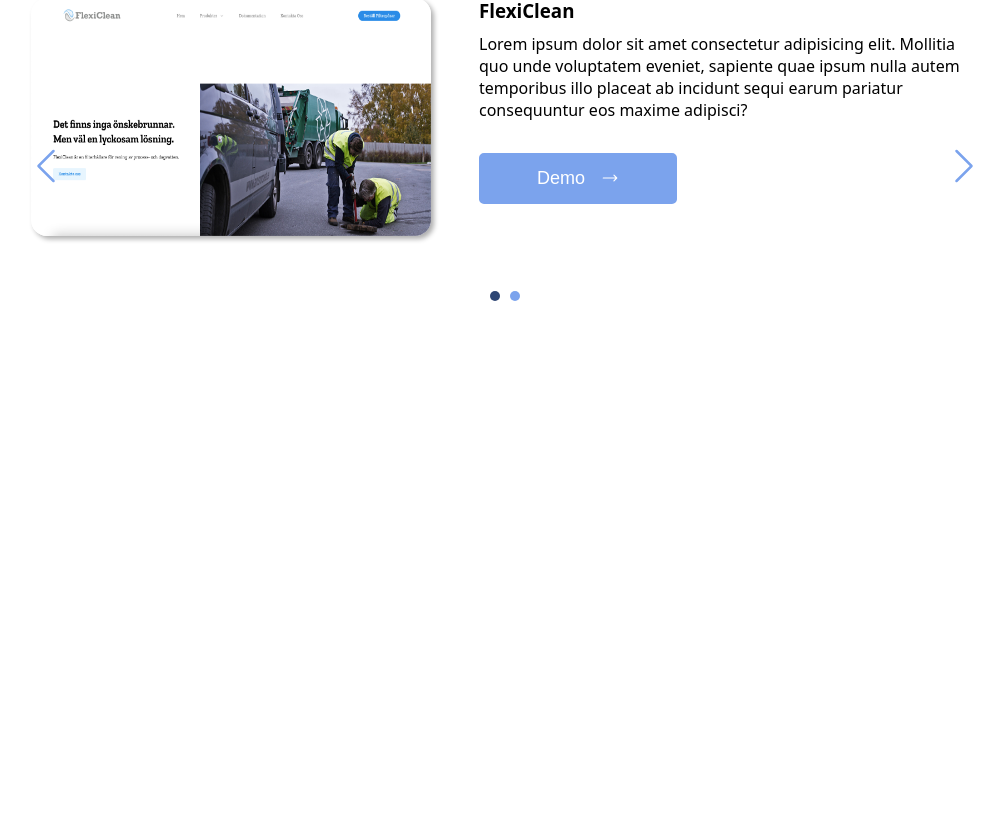
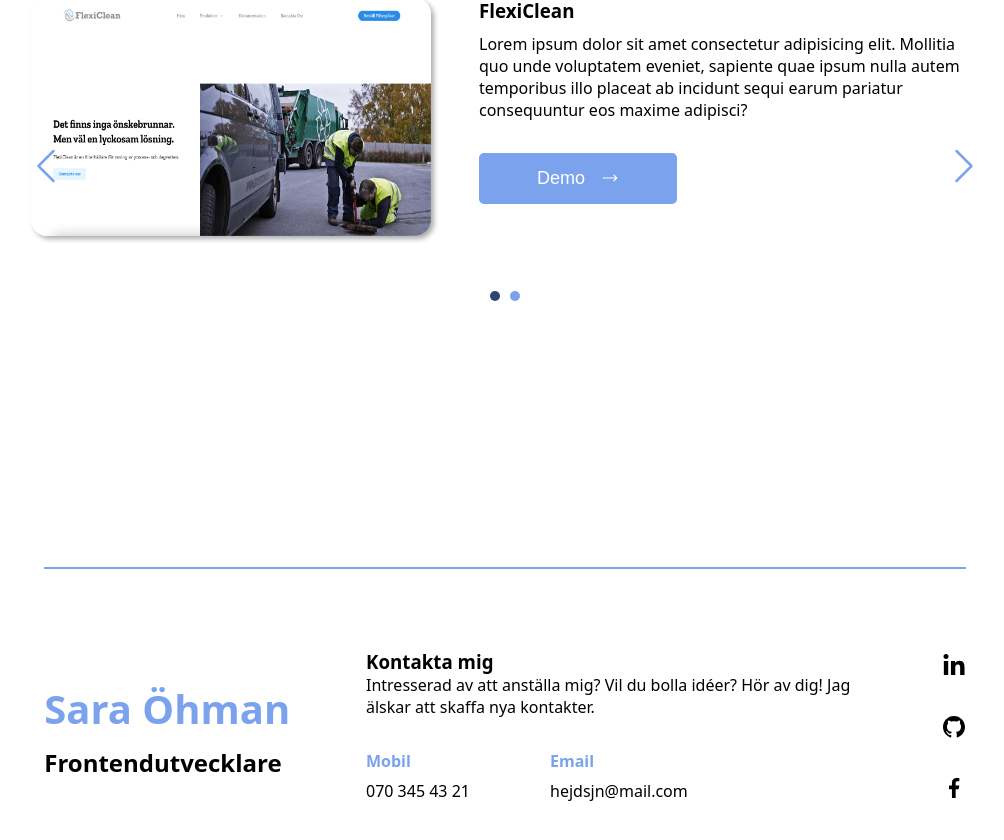
Before and after one commit to saraohman97/personal-site, a React (Create React App) app: page / in a window 1280 px wide. Shown: the part 1833-2673 px from the top of the page, without its empty margins (135-1139 px from the left). Before the commit the page ends 2400 px from the top, so only its background shows below. Built offline with nearby package versions, Linux system fonts and the light colour scheme.

Commit message:
Added footer.

```diff
--- a/src/App.css
+++ b/src/App.css
@@ -338,3 +338,47 @@
 #portfölj h3 {
     margin-bottom: 10px;
 }
+
+
+
+
+
+
+/* FOOTER */
+.footer {
+    display: flex;
+    justify-content: space-between;
+    align-items: center;
+    border-top: 2px solid var(--clr-blue);
+    padding-block: 5rem;
+
+    width: 80%;
+    margin: 0 auto;
+}
+.footer .right {
+    display: flex;
+    flex-direction: column;
+    gap: 2rem;
+}
+.footer .right a:hover {
+    color: var(--clr-blue);
+}
+.footer .center {
+    width: 500px;
+}
+.contact-info {
+    display: flex;
+    margin-top: 2rem;
+    gap: 5rem;
+}
+
+.btn-copy {
+    padding: .5rem 0;
+}
+.btn-copy:hover {
+    color: pink;
+    cursor: pointer;
+}
+.btn-copy:active {
+    color: #7BA3ED;
+}
--- a/src/App.js
+++ b/src/App.js
@@ -3,6 +3,7 @@
 import Portfolio from './pages/Portfolio';
 import Navbar from './components/Navbar'
 import About from './pages/About';
+import Footer from './components/Footer';
 
 
 
@@ -16,7 +17,7 @@
       <About />
       <Portfolio />
 
-
+      <Footer />
     </div>
   );
 }
--- /dev/null
+++ b/src/components/Footer.js
@@ -0,0 +1,37 @@
+import React from 'react'
+import { FaLinkedinIn } from 'react-icons/fa'
+import { GrFacebookOption } from "react-icons/gr"
+import { GrGithub } from "react-icons/gr"
+
+const Footer = () => {
+    return (
+        <div className='footer' id='kontakta-mig'>
+            <div className="left">
+                <h1 className='blue'>Sara Öhman</h1>
+                <h2>Frontendutvecklare</h2>
+            </div>
+            <div className='center'>
+
+                <h3>Kontakta mig</h3>
+                <p>Intresserad av att anställa mig? Vil du bolla idéer? Hör av dig! Jag älskar att skaffa nya kontakter. </p>
+                <div className='contact-info'>
+                    <div>
+                        <h4 className='blue'>Mobil</h4>
+                        <p className='btn-copy' onClick={() =>  navigator.clipboard.writeText('0704937354')}>070 345 43 21</p>
+                    </div>
+                    <div>
+                        <h4 className='blue'>Email</h4>
+                        <p className='btn-copy' onClick={() =>  navigator.clipboard.writeText('mail@mail.com')}>hejdsjn@mail.com</p>
+                    </div>
+                </div>
+            </div>
+            <div className="right">
+                <a href="https://www.linkedin.com/in/sara-%C3%B6hman-0b7aa2116/" ><FaLinkedinIn size='1.5rem' /></a>
+                <a href="https://github.com/saraohman97"><GrGithub size='1.5rem' /></a>
+                <a href="https://www.facebook.com/sara.ohman.3/"><GrFacebookOption size='1.5rem' /></a>
+            </div>
+        </div>
+    )
+}
+
+export default Footer
--- a/src/pages/Contact.js
+++ b/src/pages/Contact.js
@@ -4,7 +4,7 @@
 
 const Contact = () => {
   return (
-    <div className='contact' id='contact'>
+    <div className='contact'>
       <SocialIcons />
 
       <div className="contact-text">
```
